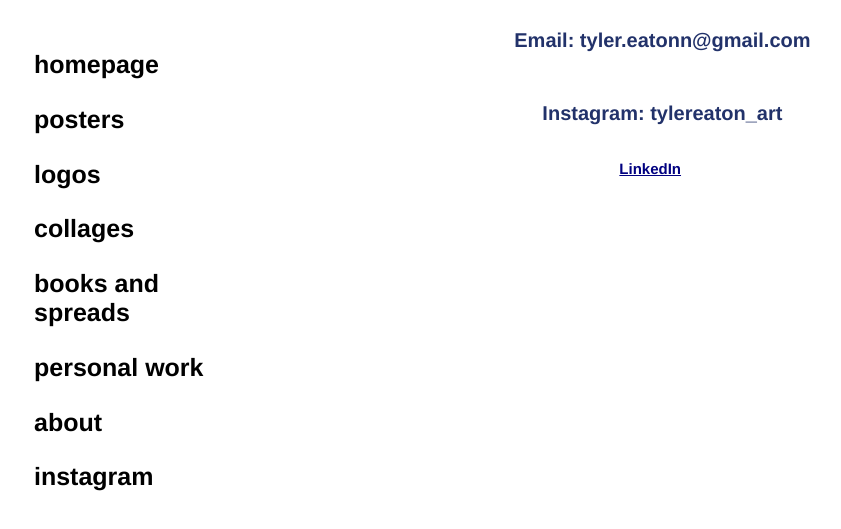
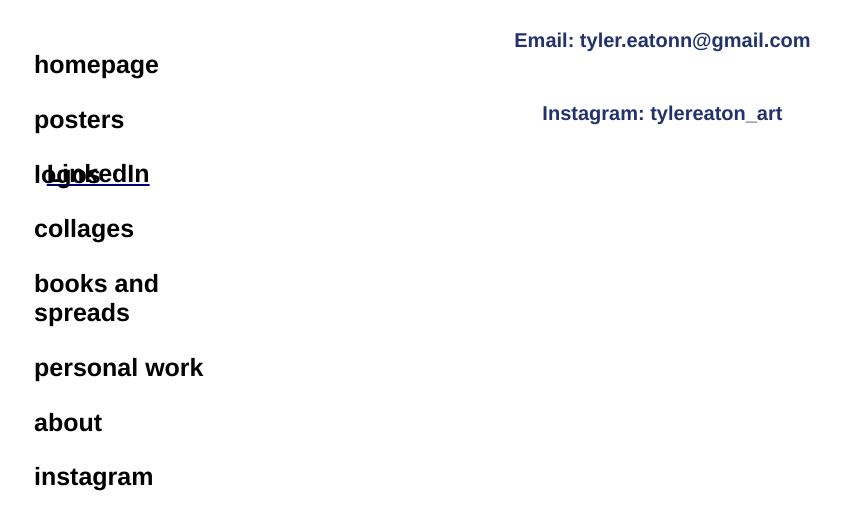
Before and after one commit to ggogurt/PortfolioFinal, a plain HTML site: page contact.html in a window 1280 px wide. Shown: the part 157-686 px from the top of the page, without its empty margins (9-850 px from the left). Drawn offline with Linux system fonts and the light colour scheme.

Commit message:
linkedin update

```diff
--- a/contact.html
+++ b/contact.html
@@ -42,7 +42,7 @@
     <h5>Email: tyler.eatonn@gmail.com</h5>
     <h5>Instagram: tylereaton_art</h5>
         <a href="https://www.linkedin.com/in/tyler-eaton-227a402a2/" style="color:navy;">
-        <h6>LinkedIn</h6>
+        <h2>LinkedIn</h2>
         </a>
     </div>
 
```
